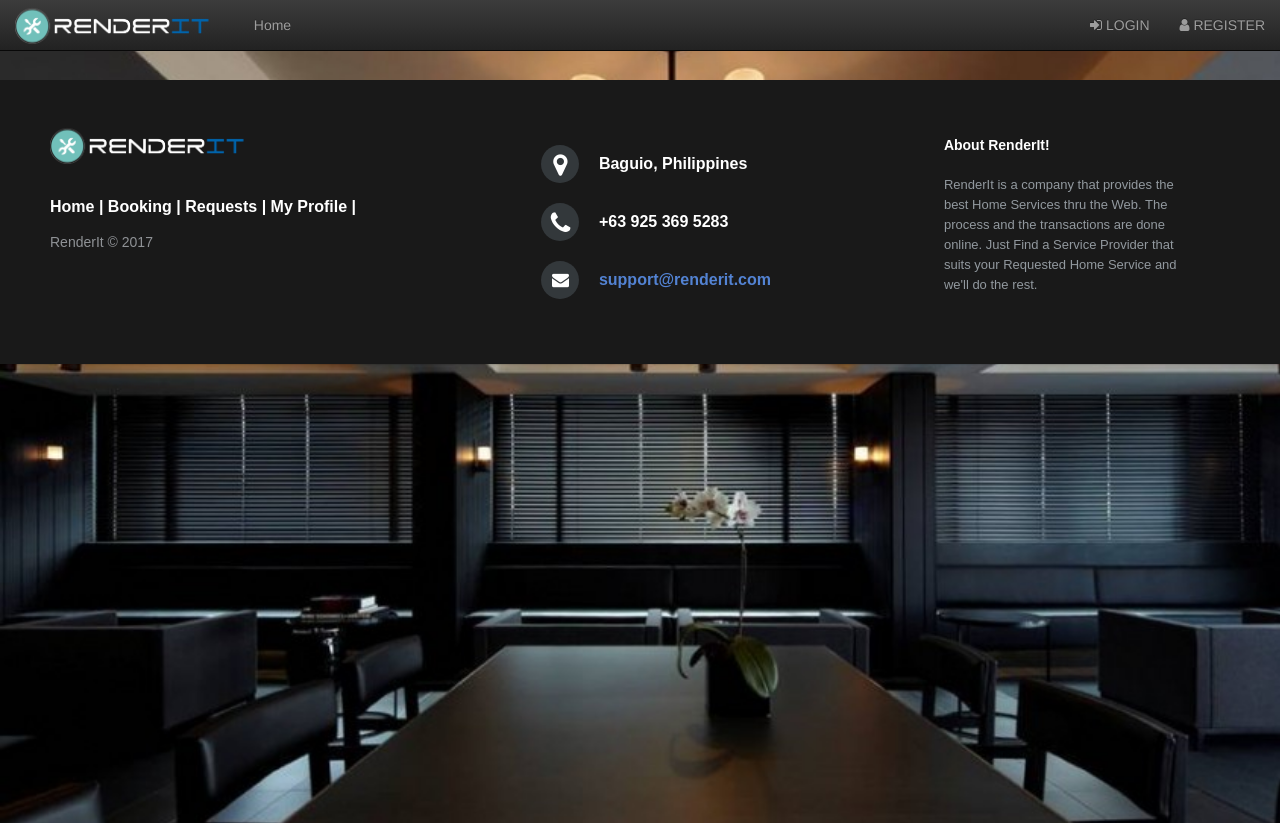
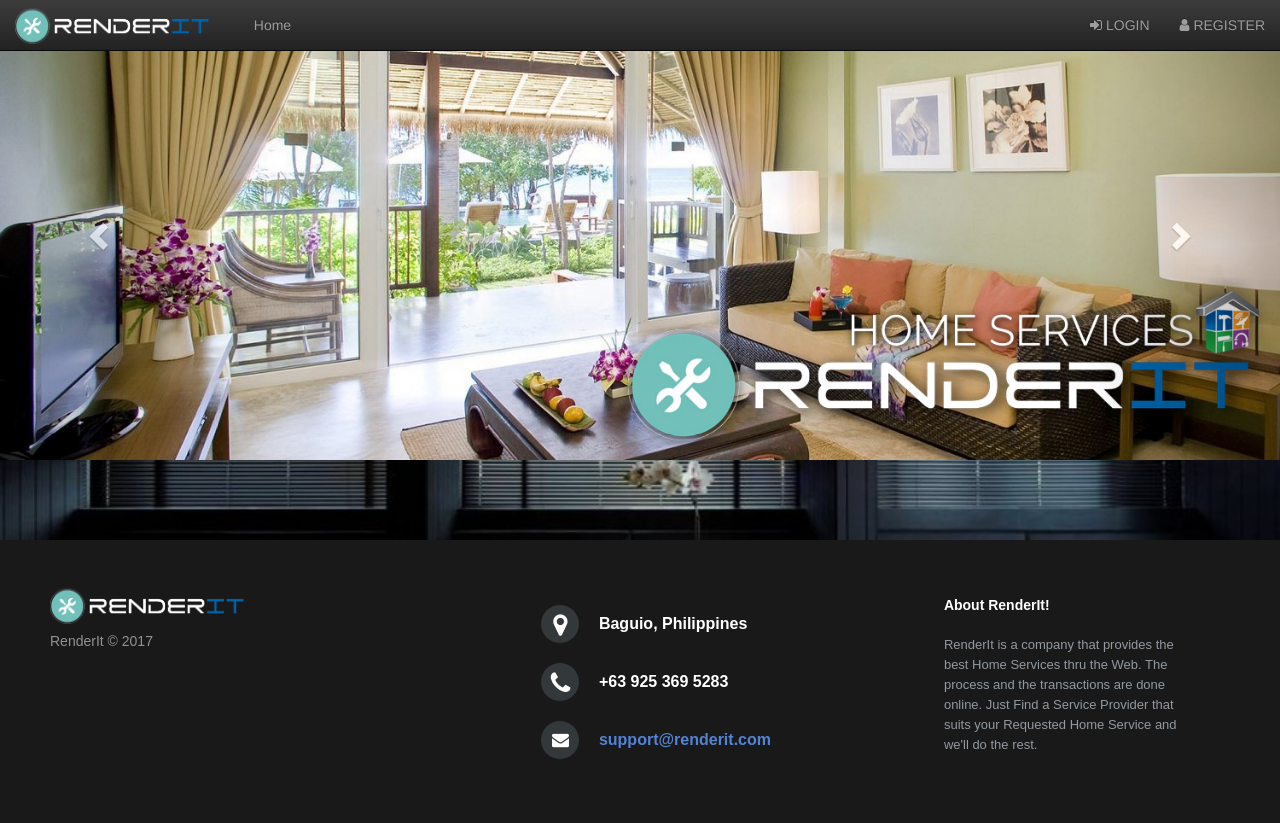
Before and after one commit to jamesabalos/WebTech-Lab-Finals, a PHP site: page / in a window 1280 px wide. Shown: the top 823 px of the page. After the commit the page ends 759 px from the top, so only its background shows below. Run offline with PHP 8.4, Linux system fonts and the light colour scheme; some libraries are stand-ins or nearby versions.

Commit message:
Added the carousel slider in the admin module homepage

```diff
--- a/AdminModule/ConnectDB.php
+++ b/AdminModule/ConnectDB.php
@@ -1,6 +1,6 @@
 <?php
 
-$con = mysqli_connect("localhost","root","","webtekfinals");
+$con = mysqli_connect("localhost","root","","webtek");
 
 if (mysqli_connect_errno())
   {
--- a/AdminModule/index.html
+++ b/AdminModule/index.html
@@ -70,9 +70,9 @@
               <form class="form" action="HOLogin/login.php" method="POST" enctype="multipart/form-data" autocomplete="off">
                 <input class="form-control" type="email" placeholder="Email" name="email" required/>
                 <input class="form-control" type="password" placeholder="Password" name="password" required/>
-
+                <p class="break"></p>
                 <p><a href="forgot.php">Forgot Password?</a></p>
-
+                <p class="break"></p>
                 <input type="submit" value="Login" name="loginHO" class="btn btn-block btn-primary" />
               </form>
             </div>
@@ -92,9 +92,9 @@
               <form class="form" action="SPLogin/loginSP.php" method="POST" enctype="multipart/form-data" autocomplete="off">
                 <input class="form-control" type="email" placeholder="Email" name="email" required/>
                 <input class="form-control" type="password" placeholder="Password" name="password" required/>
-
+                <p class="break"></p>
                 <p><a href="forgot.php">Forgot Password?</a></p>
-
+                <p class="break"></p>
                 <input type="submit" value="Login" name="loginSP" class="btn btn-block btn-primary" />
               </form>
             </div>
@@ -127,13 +127,9 @@
                 <input class="form-control" type="text" placeholder="Phone Number." name="cpno" required />
                 <br>
                 <input class="form-control" type="text" placeholder="Telephone Number" name="tel" />
-                <br>
+                <p class="break"></p>
                 <input type="radio" name="gender" value="m" required/> Male<span></span>
                 <input type="radio" name="gender" value="f" required/> Female
-                <br>
-                <p>
-                    <a href="forgot.php">Forgot Password?</a>
-                </p>
 
                 <input type="submit" value="Register" name="registrationHO" class="btn btn-block btn-primary" />
               </form>
@@ -170,13 +166,9 @@
                 <br>
                 <input class="form-control" type="text" placeholder="Telephone Number" name="tel" />
                 <br>
-                <input type="radio" name="gender" value="m" required/> Male<span></span>
+                <input type="radio" name="gender" value="m" required/> Male
                 <input type="radio" name="gender" value="f" required/> Female
-                <br>
-                <p>
-                    <a href="forgot.php">Forgot Password?</a>
-                </p>
-
+                <p class="break"></p>
                 <input type="submit" value="Register" name="registrationSP" class="btn btn-block btn-primary" />
               </form>
             </div>
@@ -184,15 +176,21 @@
         </div>
       </div>
 
+    <!--......................................START OF MAIN BODY CONTENT.............................................-->
+    <div class="carousel slide" id="myCarousel" data-ride="carousel">
+      <!-- Wrapper for slides-->
+      <div class="carousel-inner" role="listbox">
+        <div class="item active"><img src="public/images/Carousel1.jpg" alt="Image"/></div>
+        <div class="item"><img src="public/images/Carousel2.jpg" alt="Image"/></div>
+        <div class="item"><img src="public/images/Carousel3.jpg" alt="Image"/></div>
+        <div class="item"><img src="public/images/Carousel4.jpg" alt="Image"/></div>
+      </div>
+      <!-- Left and right controls--><a class="left carousel-control" href="#myCarousel" role="button" data-slide="prev"><span class="glyphicon glyphicon-chevron-left" aria-hidden="true"></span><span class="sr-only">Previous</span></a><a class="right carousel-control" href="#myCarousel" role="button" data-slide="next"><span class="glyphicon glyphicon-chevron-right" aria-hidden="true"></span><span class="sr-only">Next</span></a>
+    </div>
+
     <footer class="footer-distributed">
         <div class="footer-left">
         <img class="logo" src="./public/images/Logo1.png">
-        <p class="footer-links">
-            <a href="">Home |</a>
-            <a href="">Booking |</a>
-            <a href="">Requests |</a>
-            <a href="">My Profile |</a>
-        </p>
         <p class="footer-company-name">RenderIt © 2017</p>
         </div>
 
--- a/AdminModule/public/css/style.css
+++ b/AdminModule/public/css/style.css
@@ -15,3 +15,21 @@
 	color: #d6283a;
 	text-transform: uppercase;
 }
+.break{
+	padding: 50px;
+}
+
+/* Add a gray background color and some padding to the footer */
+
+.carousel-inner img {
+	width: 100%; /* Set width to 100% */
+	margin: auto;
+	min-height:200px;
+}
+
+/* Hide the carousel text when the screen is less than 600 pixels wide */
+@media (max-width: 600px) {
+	.carousel-caption {
+	display: none;
+}
+}
```
Also changed, not shown: AdminModule/favicon.ico (added), AdminModule/public/images/Carousel1.jpg (added), AdminModule/public/images/Carousel2.jpg (added), AdminModule/public/images/Carousel3.jpg (added), AdminModule/public/images/Carousel4.jpg (added).
